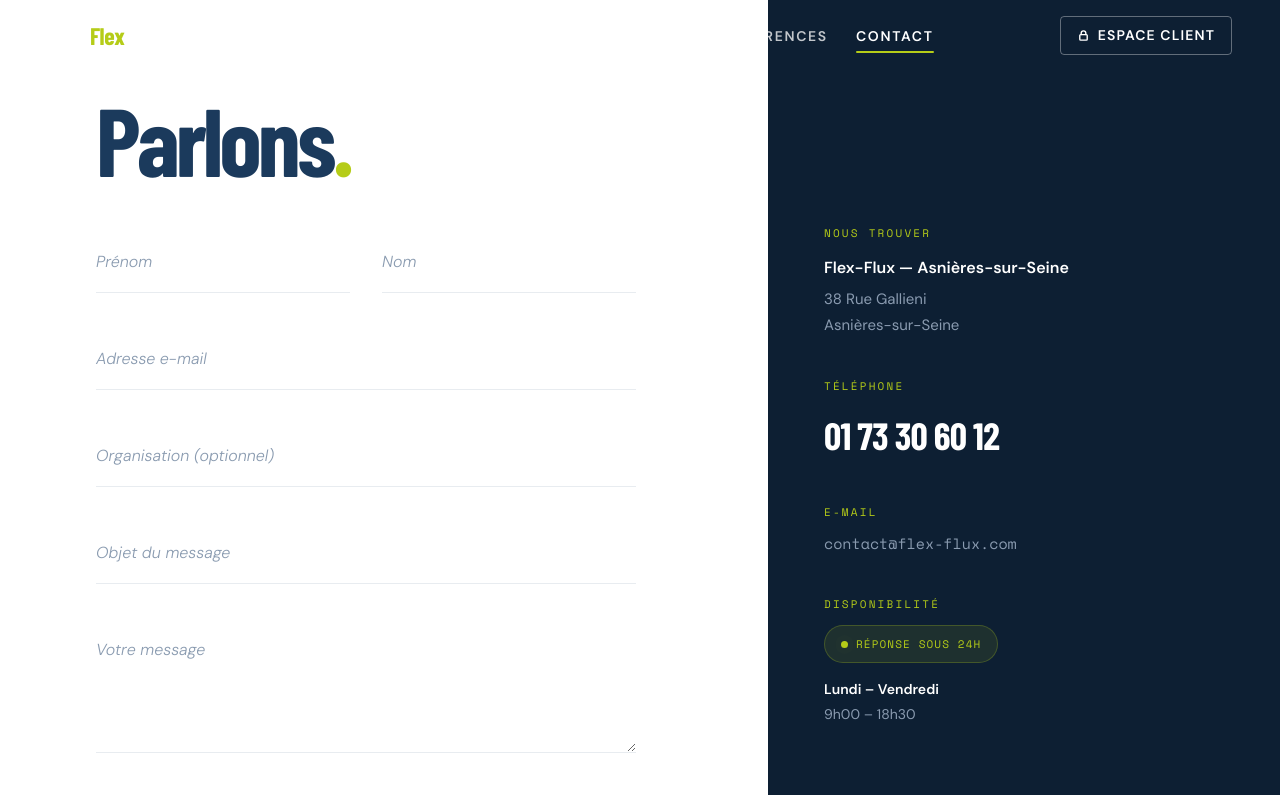
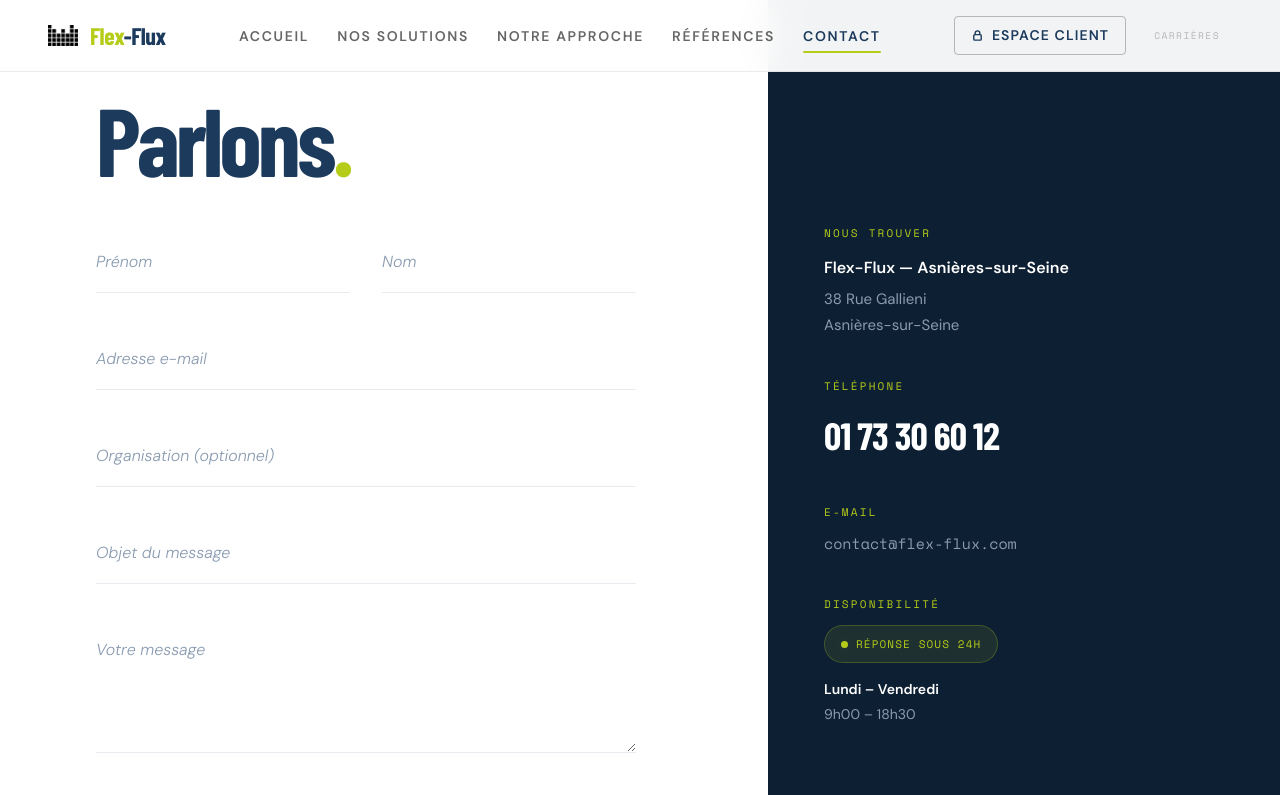
Before and after one commit to elijahdbo/flex-flux, a plain HTML site: page contact.html in a window 1280 px wide. Shown: the top 795 px of the page. Drawn offline with nearby package versions, Linux system fonts and the light colour scheme; a web font is replaced by a local one.

Commit message:
Flex 2.0 version 1

```diff
--- a/contact.html
+++ b/contact.html
@@ -46,6 +46,15 @@
     </svg>
     Espace Client
   </a>
+  <a href="carrieres/index.html"
+     class="navbar__careers-link"
+     style="font-family:var(--font-mono);font-size:.6rem;text-transform:uppercase;
+            letter-spacing:.15em;color:rgba(255,255,255,.35);padding:.5rem .75rem;
+            border-radius:4px;transition:color .2s;"
+     onmouseover="this.style.color='rgba(255,255,255,.7)'"
+     onmouseout="this.style.color='rgba(255,255,255,.35)'">
+    Carrières
+  </a>
   <button class="navbar__burger" id="burger-btn" type="button"
           aria-label="Ouvrir le menu" aria-expanded="false"
           aria-controls="mobile-menu">
@@ -53,7 +62,6 @@
     <span class="navbar__burger-bar" aria-hidden="true"></span>
     <span class="navbar__burger-bar" aria-hidden="true"></span>
   </button>
-    </div>
 </div>
 </header>
 
@@ -459,5 +467,35 @@
   }());
 </script>
 
+<script>
+(function () {
+  'use strict';
+
+  var navbar = document.getElementById('navbar');
+
+  var observer = new IntersectionObserver(function (entries) {
+    entries.forEach(function (entry) {
+      if (entry.isIntersecting) {
+        // Fond blanc détecté → texte noir
+        navbar.classList.add('is-scrolled');
+        navbar.classList.add('is-light');
+      } else {
+        navbar.classList.remove('is-light');
+        if (window.scrollY <= 80) {
+          navbar.classList.remove('is-scrolled');
+        }
+      }
+    });
+  }, {
+    rootMargin: '-72px 0px 0px 0px',
+    threshold: 0
+  });
+
+  var formPanel = document.querySelector('.contact__form-panel');
+  if (formPanel) observer.observe(formPanel);
+
+}());
+</script>
+
 </body>
 </html>
--- a/css/navbar.css
+++ b/css/navbar.css
@@ -398,3 +398,57 @@
   background: var(--ff-pixel-green-dark);
   transform: translateY(-2px);
 }
+
+/* Lien Carrières — caché sur mobile, visible desktop uniquement */
+.navbar__careers-link {
+  display: none;
+}
+
+@media (min-width: 1024px) {
+  .navbar__careers-link {
+    display: inline-block;
+  }
+}
+
+/* Navbar sur fond clair — texte noir */
+.navbar.is-light {
+  background: rgba(255, 255, 255, .95);
+  border-bottom-color: rgba(0, 0, 0, .08);
+}
+
+.navbar.is-light .navbar__nav-link {
+  color: rgba(0, 0, 0, .6);
+}
+
+.navbar.is-light .navbar__nav-link:hover {
+  color: var(--ff-navy);
+}
+
+.navbar.is-light .navbar__nav-link[aria-current="page"] {
+  color: var(--ff-navy);
+}
+
+.navbar.is-light .navbar__logo-text {
+  color: var(--ff-navy);
+}
+
+.navbar.is-light .navbar__cta {
+  color: var(--ff-navy);
+  border-color: rgba(0, 0, 0, .25);
+}
+
+.navbar.is-light .navbar__cta:hover {
+  color: var(--ff-bg-deep);
+}
+
+.navbar.is-light .navbar__careers-link {
+  color: rgba(0, 0, 0, .25) !important;
+}
+
+.navbar.is-light .navbar__burger-bar {
+  background: var(--ff-navy);
+}
+
+.navbar.is-light .navbar__logo-sigle {
+  filter: invert(1);
+}
```
Also changed, not shown: espace-client.html (+12 -2 lines), index.html (+22 -2 lines), nos-solutions.html (+20 -2 lines), notre-approche.html (+20 -2 lines), references.html (+20 -2 lines). Lines whose indentation alone changed are shown as unchanged.
